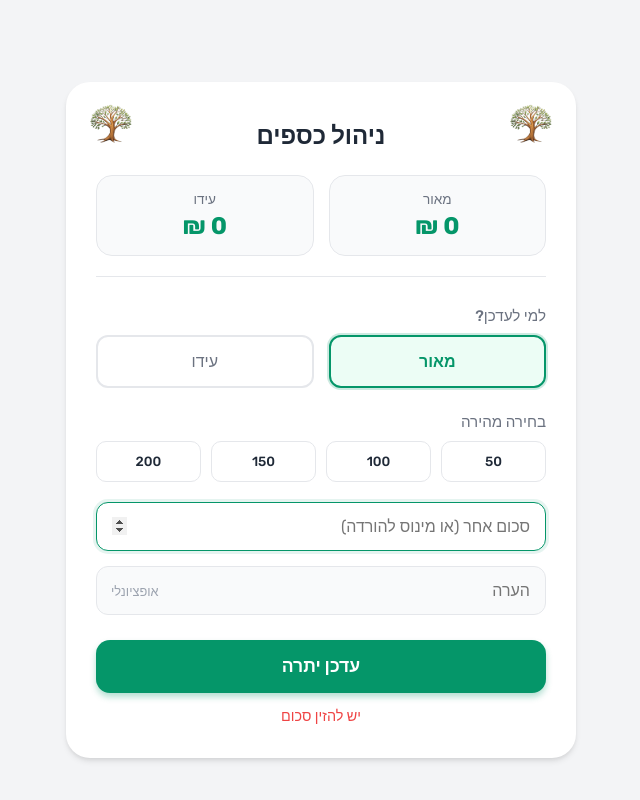
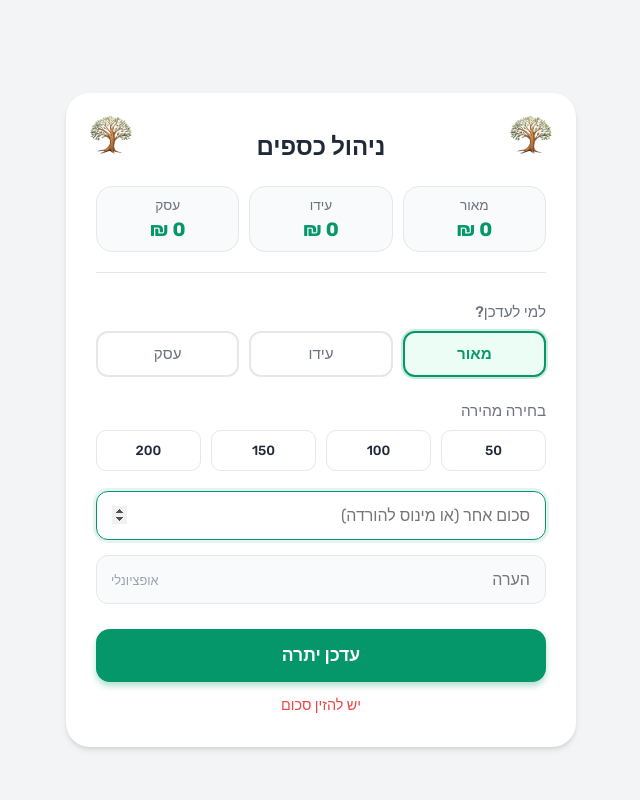
Before and after one commit to maorsmilga-sketch/debt_update, a plain HTML site: page index.html in a window 1280 px wide. Both pictures are taken after a click on the button "עדכן יתרה". Shown: the whole page, without its empty margins (319-959 px from the left). Drawn offline with Linux system fonts and the light colour scheme; no server answers.

Commit message:
Update index.html to manage three users

```diff
--- a/index.html
+++ b/index.html
@@ -3,7 +3,7 @@
 <head>
   <meta charset="UTF-8">
   <meta name="viewport" content="width=device-width, initial-scale=1.0, maximum-scale=1.0, user-scalable=no">
-  <title>ניהול כספים - מאור ועידו</title>
+  <title>ניהול כספים - מאור, עידו ועסק</title>
 
   <link href="https://fonts.googleapis.com/css2?family=Rubik:wght@300;400;500;700&display=swap" rel="stylesheet">
 
@@ -43,32 +43,23 @@
       box-shadow: var(--shadow);
       padding: 30px;
       overflow: hidden;
-      position: relative; /* חשוב עבור מיקום הלוגואים */
+      position: relative;
     }
 
     /* --- הגדרות הלוגו בפינות --- */
     .corner-logo {
       position: absolute;
       top: 20px;
-      width: 50px; /* גודל הלוגו - שנה לפי הצורך */
+      width: 50px;
       height: auto;
       opacity: 0.9;
     }
 
-    .logo-right {
-      right: 20px;
-    }
+    .logo-right { right: 20px; }
+    .logo-left { left: 20px; }
 
-    .logo-left {
-      left: 20px;
-    }
-
-    /* התאמה למובייל - אם המסך צר מדי, נקטין מעט את הלוגו */
     @media (max-width: 400px) {
-      .corner-logo {
-        width: 40px;
-        top: 15px;
-      }
+      .corner-logo { width: 40px; top: 15px; }
       .logo-right { right: 15px; }
       .logo-left { left: 15px; }
     }
@@ -78,15 +69,15 @@
       font-size: 1.5rem;
       font-weight: 700;
       color: var(--text-main);
-      margin-top: 10px; /* רווח קטן כדי שהלוגואים לא ייגעו בטקסט */
+      margin-top: 10px;
       margin-bottom: 25px;
     }
 
-    /* --- שאר ה-CSS נשאר זהה --- */
+    /* --- אזור הסכומים הכוללים --- */
     .totals-container {
       display: flex;
       justify-content: space-between;
-      gap: 15px;
+      gap: 10px; /* הקטנתי מעט את הרווח כדי ש-3 ייכנסו יפה */
       margin-bottom: 30px;
       padding-bottom: 20px;
       border-bottom: 1px solid var(--border-color);
@@ -96,23 +87,26 @@
       flex: 1;
       text-align: center;
       background: #F9FAFB;
-      padding: 15px;
+      padding: 10px; /* הקטנתי מעט כדי לחסוך מקום */
       border-radius: 16px;
       border: 1px solid var(--border-color);
+      min-width: 0; /* מונע שבירה במסכים צרים מאוד */
     }
 
     .total-label {
       font-size: 0.85rem;
       color: var(--text-secondary);
       margin-bottom: 5px;
+      white-space: nowrap;
     }
 
     .total-value {
-      font-size: 1.5rem;
+      font-size: 1.2rem; /* הקטנתי מעט כדי שהמספרים לא יגלשו */
       font-weight: 700;
       color: var(--primary-color);
     }
 
+    /* --- בחירת משתמש --- */
     .section-title {
       font-size: 0.95rem;
       font-weight: 500;
@@ -123,7 +117,7 @@
 
     .user-selector {
       display: flex;
-      gap: 15px;
+      gap: 10px;
       margin-bottom: 25px;
     }
 
@@ -144,14 +138,16 @@
       display: flex;
       align-items: center;
       justify-content: center;
-      padding: 15px;
+      padding: 12px 5px; /* פחות ריפוד כדי ש-3 ייכנסו */
       background: #fff;
       border: 2px solid var(--border-color);
       border-radius: 12px;
       cursor: pointer;
       font-weight: 500;
+      font-size: 0.95rem;
       transition: all 0.2s ease;
       color: var(--text-secondary);
+      white-space: nowrap;
     }
 
     .user-option input[type="radio"]:checked + .user-card {
@@ -162,6 +158,7 @@
       box-shadow: 0 0 0 2px rgba(5, 150, 105, 0.2);
     }
 
+    /* --- שאר האלמנטים --- */
     .quick-amounts {
       display: grid;
       grid-template-columns: repeat(4, 1fr);
@@ -181,11 +178,7 @@
       font-family: 'Rubik', sans-serif;
     }
 
-    .amount-btn:hover {
-      background-color: #F3F4F6;
-      border-color: #D1D5DB;
-    }
-
+    .amount-btn:hover { background-color: #F3F4F6; border-color: #D1D5DB; }
     .amount-btn:active {
       transform: scale(0.95);
       background-color: var(--primary-color);
@@ -194,9 +187,7 @@
     }
 
     .input-group { margin-bottom: 15px; }
-
     .input-wrapper { position: relative; }
-
     .input-wrapper input {
       width: 100%;
       padding: 14px 15px;
@@ -208,14 +199,12 @@
       transition: border-color 0.2s;
       background: #F9FAFB;
     }
-
     .input-wrapper input:focus {
       outline: none;
       border-color: var(--primary-color);
       background: #fff;
       box-shadow: 0 0 0 3px rgba(5, 150, 105, 0.1);
     }
-
     .optional-tag {
       position: absolute;
       left: 15px;
@@ -241,19 +230,9 @@
       margin-top: 10px;
       box-shadow: 0 4px 6px rgba(5, 150, 105, 0.3);
     }
-
-    .submit-btn:hover {
-      background-color: var(--primary-hover);
-      transform: translateY(-1px);
-    }
-
+    .submit-btn:hover { background-color: var(--primary-hover); transform: translateY(-1px); }
     .submit-btn:active { transform: translateY(1px); }
-    .submit-btn:disabled {
-      background-color: #9CA3AF;
-      cursor: not-allowed;
-      transform: none;
-      box-shadow: none;
-    }
+    .submit-btn:disabled { background-color: #9CA3AF; cursor: not-allowed; transform: none; box-shadow: none; }
 
     .status {
       margin-top: 15px;
@@ -297,6 +276,10 @@
         <div class="total-label">עידו</div>
         <div class="total-value" id="totalIdo">0 ₪</div>
       </div>
+      <div class="total-card">
+        <div class="total-label">עסק</div>
+        <div class="total-value" id="totalBusiness">0 ₪</div>
+      </div>
     </div>
 
     <span class="section-title">למי לעדכן?</span>
@@ -308,6 +291,10 @@
       <label class="user-option">
         <input type="radio" name="user" value="עידו">
         <div class="user-card">עידו</div>
+      </label>
+      <label class="user-option">
+        <input type="radio" name="user" value="עסק">
+        <div class="user-card">עסק</div>
       </label>
     </div>
 
@@ -339,21 +326,24 @@
   <script>
     // ==========================================
     // נא להדביק כאן את כתובת ה-Apps Script שלך
-    const API_URL = 'https://script.google.com/macros/s/AKfycbzF7IdCdT0joDICVwj7tP8rpFLRuLbyXs5dc6TsYYNy-xSWCYHYLbgzh8oHga3LvInTOw/exec';
+    const API_URL = 'YOUR_GOOGLE_SCRIPT_WEB_APP_URL_HERE';
     // ==========================================
 
     const statusEl = document.getElementById('status');
     const totalMaorEl = document.getElementById('totalMaor');
     const totalIdoEl = document.getElementById('totalIdo');
+    const totalBusinessEl = document.getElementById('totalBusiness'); // אלמנט חדש לעסק
     const manualAmountInput = document.getElementById('manualAmount');
     const noteInput = document.getElementById('note');
     const submitBtn = document.getElementById('submitBtn');
 
-    const USER_STORAGE_KEY = 'selectedUserMaorIdo_V3';
+    const USER_STORAGE_KEY = 'selectedUserMaorIdoBusiness_V1';
 
     function initUserSelection() {
       const radios = document.querySelectorAll('input[name="user"]');
       const savedUser = localStorage.getItem(USER_STORAGE_KEY);
+
+      // אם אין משתמש שמור, נבחר את מאור כברירת מחדל
       let userToSelect = savedUser || 'מאור';
 
       const radioToCheck = Array.from(radios).find(r => r.value === userToSelect);
@@ -386,7 +376,7 @@
       statusEl.textContent = '';
 
       if (!user) {
-        statusEl.textContent = 'יש לבחור משתמש';
+        statusEl.textContent = 'יש לבחור למי לעדכן';
         statusEl.classList.add('error');
         return;
       }
@@ -446,6 +436,8 @@
 
         totalMaorEl.textContent = (totals['מאור'] || 0).toLocaleString() + ' ₪';
         totalIdoEl.textContent = (totals['עידו'] || 0).toLocaleString() + ' ₪';
+        totalBusinessEl.textContent = (totals['עסק'] || 0).toLocaleString() + ' ₪';
+
       } catch (err) {
         console.error("Error loading totals:", err);
       }
```
